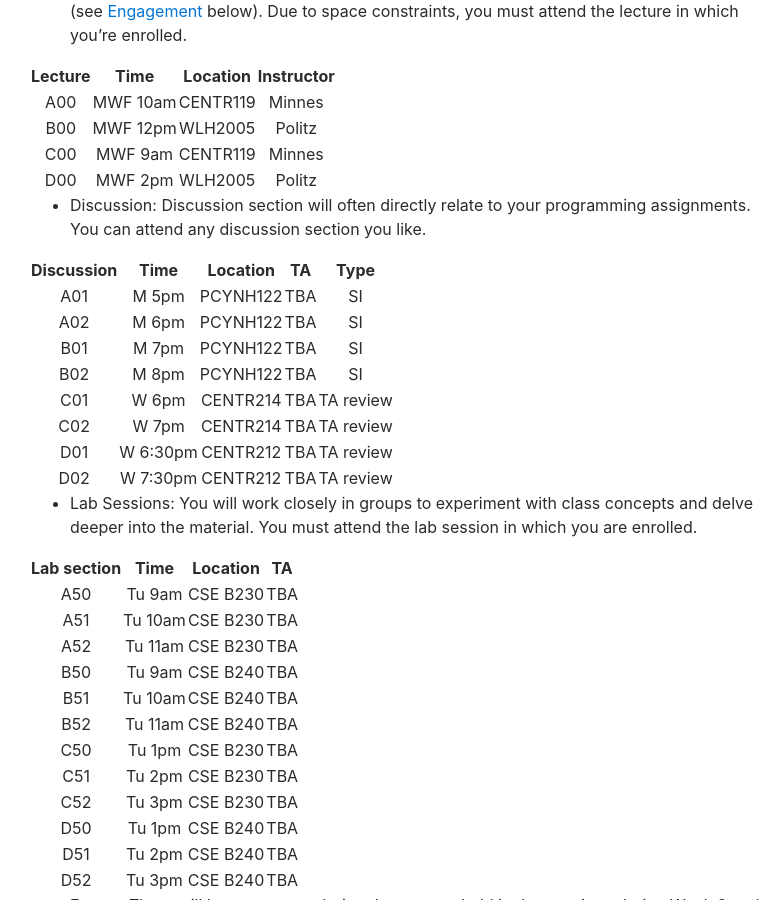
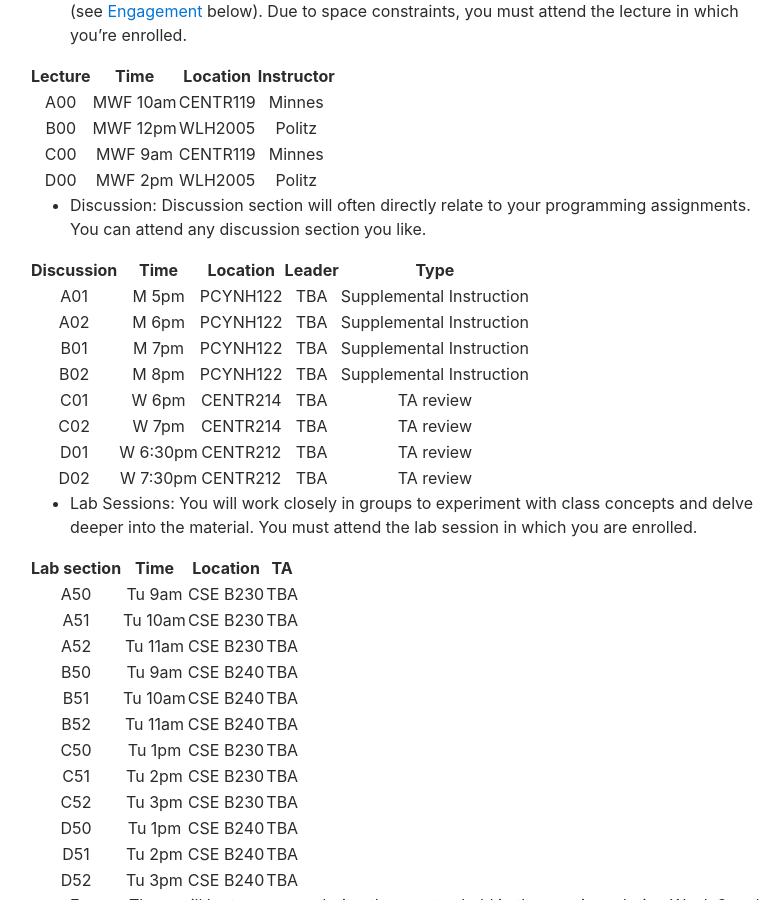
Before and after one commit to ucsd-cse8a-f18/ucsd-cse8a-f18.github.io, a Jekyll site: the page built from index.md, in a window 1280 px wide and 900 px high, scrolled down 1223 px. Shown: the whole window, without its empty margins (245-1029 px from the left). Built offline with Jekyll 4.4.1, drawn with Linux system fonts in a browser that asks for light colours; nearby versions of some CDN libraries.

Commit message:
Update index.md

```diff
--- a/index.md
+++ b/index.md
@@ -59,12 +59,12 @@ In this course, you will:
 
 - Discussion: Discussion section will often directly relate to your programming assignments.  You can attend any discussion section you like.
 
-| Discussion| Time     | Location | TA | Type |
+| Discussion| Time     | Location | Leader | Type |
 | :-------: |:--------:| :-------:| :--------: | :--------: |
-| A01       | M 5pm    | PCYNH122 | TBA     | SI |
-| A02       | M 6pm    | PCYNH122 | TBA     | SI |
-| B01       | M 7pm    | PCYNH122 | TBA     | SI |
-| B02       | M 8pm    | PCYNH122 | TBA     | SI |
+| A01       | M 5pm    | PCYNH122 | TBA     | Supplemental Instruction |
+| A02       | M 6pm    | PCYNH122 | TBA     | Supplemental Instruction |
+| B01       | M 7pm    | PCYNH122 | TBA     | Supplemental Instruction |
+| B02       | M 8pm    | PCYNH122 | TBA     | Supplemental Instruction |
 | C01       | W 6pm    | CENTR214 | TBA     | TA review |
 | C02       | W 7pm    | CENTR214 | TBA     | TA review |
 | D01       | W 6:30pm | CENTR212 | TBA     | TA review |
```
